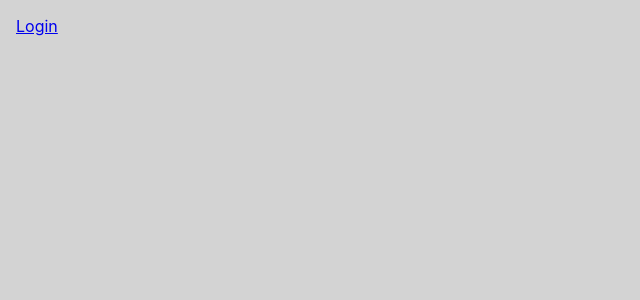
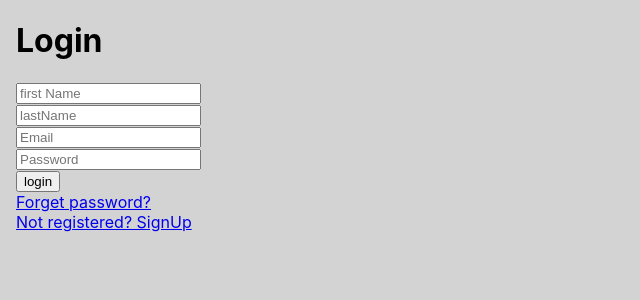
Before and after one commit to MohamadMerhie/chatApp-Client, a React (Create React App) app: page / in a window 1280 px wide. Before the commit this address had no page. Shown: the top 300 px of the page, without its empty margins (0-640 px from the left). Built offline with nearby package versions, Linux system fonts and the light colour scheme.

Commit message:
path to chatapp from login added,reset password link added, link to register form added

```diff
--- a/src/App.js
+++ b/src/App.js
@@ -4,7 +4,8 @@ import Login from "./components/Login.js";
 import { BrowserRouter } from "react-router-dom";
 import { Routes, Route } from "react-router-dom";
 import ChatApp from "./components/ChatApp.js";
-
+import ResetPassword from "./components/ResetPassword";
+import Register from "./components/Register";
 function App() {
   const [user, setUser] = useState({});
   const [loggedIn, setLoggedIn] = useState(false);
@@ -22,22 +23,23 @@ function App() {
   return (
     <>
       <div className="App">
-        <a href="/users/login"> Login</a>
+        <BrowserRouter>
+          <Routes>
+            <Route
+              path="/"
+              element={<Login setLoggedIn={setLoggedIn} setUser={setUser} loggedIn={loggedIn} />}
+            />
+            <Route path="/users/register" element={<Register />} />
 
-        {!loggedIn ? (
-          <BrowserRouter>
-            <Routes>
-              <Route
-                path="/users/login"
-                element={<Login setLoggedIn={setLoggedIn} setUser={setUser} />}
-              />
-            </Routes>
-          </BrowserRouter>
-        ) : (
-          // {/* All App container */}
-          // {/* ---------------------------------------- */}
-          <ChatApp user={user} />
-        )}
+            <Route
+              path="/users/resetpassword"
+              element={<ResetPassword  />}
+            />
+            {/* All App container */}
+            <Route path="/chatApp" element={loggedIn? <ChatApp user={user} /> : <div>no user</div> } />
+          </Routes>
+          {/* ---------------------------------------- */}
+        </BrowserRouter>
         {/* ---------------------------------------- */}
       </div>
     </>
--- a/src/components/Login.js
+++ b/src/components/Login.js
@@ -1,6 +1,7 @@
 import { useState } from "react";
+import { Link } from "react-router-dom";
 
-const Login = ({ setLoggedIn, setUser }) => {
+const Login = ({ setLoggedIn, setUser, loggedIn }) => {
   const [email, setEmail] = useState();
   const [password, setPassword] = useState();
   const [firstName, setFirstName] = useState();
@@ -26,17 +27,19 @@ const Login = ({ setLoggedIn, setUser }) => {
         console.log("logged in successfuly");
         setLoggedIn(true);
         setUser(data);
+        console.log(loggedIn);
       }
     } catch (error) {
       console.log({ message: error });
       setLoggedIn(false);
+      console.log(loggedIn);
     }
   };
 
   return (
     <div>
       <h1>Login</h1>
-      <form onSubmit={loginUser}>
+      <form>
         <input
           type="firstName"
           placeholder="first Name"
@@ -62,8 +65,14 @@ const Login = ({ setLoggedIn, setUser }) => {
           onChange={(e) => setPassword(e.target.value)}
         />
         <br />
+        <Link to="/chatApp" onSubmit={loginUser}>
+          <input type="submit" value="login" />
 
-        <input type="submit" value="Login" />
+        </Link>
+<br />
+        <Link to="/users/resetpassword">Forget password?</Link>
+        <br />
+        <Link to="/users/register">Not registered? SignUp</Link>
       </form>
     </div>
   );
--- /dev/null
+++ b/src/components/Register.js
@@ -0,0 +1,84 @@
+// import { useState } from "react";
+// import { Link } from "react-router-dom";
+
+
+const Register = () => {
+
+    // const [email, setEmail] = useState();
+    // const [password, setPassword] = useState();
+    // const [firstName, setFirstName] = useState();
+    // const [lastName, setLastName] = useState();
+
+    // const loginUser = async (event) => {
+    //     try {
+    //       event.preventDefault();
+    //       const response = await fetch("http://localhost:4000/users/login", {
+    //         method: "POST",
+    //         headers: { "Content-Type": "application/json" },
+    //         body: JSON.stringify({
+    //           firstName,
+    //           lastName,
+    //           email,
+    //           password,
+    //         }),
+    //         credentials: "include",
+    //       });
+    //       const data = await response.json();
+    //       console.log(data);
+    //       if (response.ok) {
+    //         console.log("logged in successfuly");
+    //         // setLoggedIn(true);
+    //         // setUser(data);
+    //         // console.log(loggedIn);
+    //       }
+    //     } catch (error) {
+    //       console.log({ message: error });
+    //     //   setLoggedIn(false);
+    //     //   console.log(loggedIn);
+    //     }
+    //   };
+  return (
+    <div>
+
+
+      {/* <h1>Register</h1>
+      <form onSubmit={loginUser}>
+        <input
+          type="firstName"
+          placeholder="first Name"
+          onChange={(e) => setFirstName(e.target.value)}
+        />
+        <br />
+        <input
+          type="lastName"
+          placeholder="lastName"
+          onChange={(e) => setLastName(e.target.value)}
+        />
+        <br />
+        <input
+          type="email"
+          placeholder="Email"
+          onChange={(e) => setEmail(e.target.value)}
+        />
+        <br />
+
+        <input
+          type="password"
+          placeholder="Password"
+          onChange={(e) => setPassword(e.target.value)}
+        />
+        <br />
+        <Link to="/chatApp">
+          <input type="submit" value="login" />
+        </Link>
+
+        <Link to="/users/resetpassword">Forget password?</Link>
+        <br />
+        <Link to="/users/register">Not registered? SignUp</Link>
+      </form>
+     */}
+    </div>
+  );
+};
+
+export default Register;
--- /dev/null
+++ b/src/components/ResetPassword.js
@@ -0,0 +1,9 @@
+const ResetPassword = () => {
+  return (
+    <div>
+      reset password
+    </div>
+  );
+};
+
+export default ResetPassword;
```
Also changed, not shown: src/components/ChatApp.js (+25 -21 lines).
